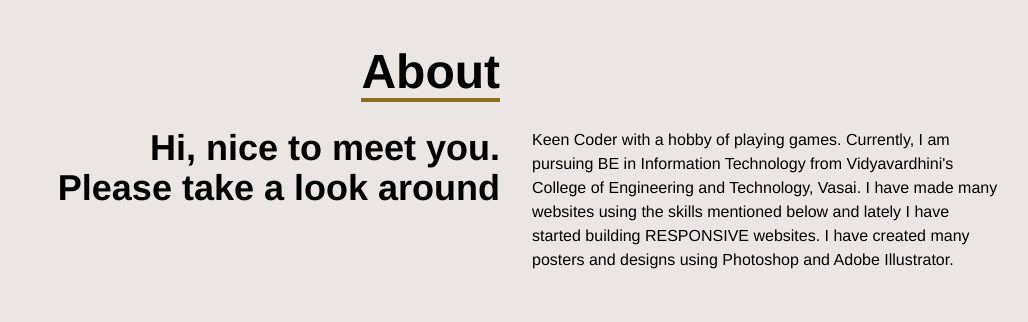
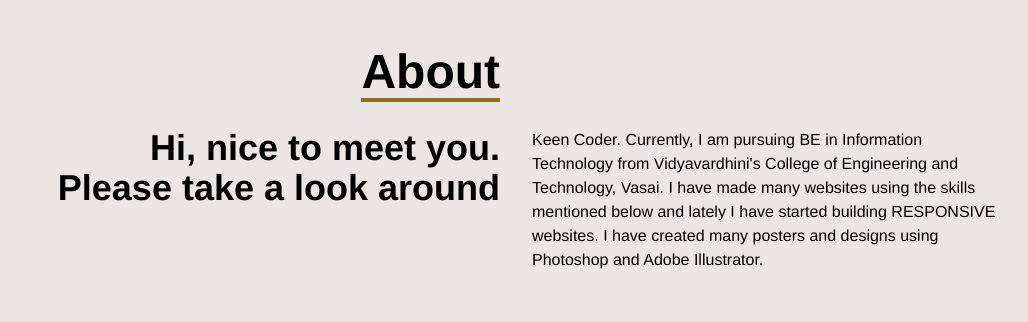
Before and after one commit to anishdalvi/portfolio-2023, a React (Vite) app: page / in a window 1280 px wide. Shown: the part 1040-1362 px from the top of the page, without its empty margins (124-1152 px from the left). Built offline with nearby package versions, Linux system fonts and the light colour scheme.

Commit message:
Skill Page Overlapping Issue Pending

```diff
--- a/src/pages/About.jsx
+++ b/src/pages/About.jsx
@@ -26,7 +26,7 @@ const About = () => {
                     </div>
                     <div className="font-medium">
                         <p>
-                        Keen Coder with a hobby of playing games. Currently, I am pursuing BE in Information Technology from Vidyavardhini's College of Engineering and Technology, Vasai. I have made many websites using the skills mentioned below and lately I have started building RESPONSIVE websites. I have created many posters and designs using Photoshop and Adobe Illustrator.
+                        Keen Coder. Currently, I am pursuing BE in Information Technology from Vidyavardhini's College of Engineering and Technology, Vasai. I have made many websites using the skills mentioned below and lately I have started building RESPONSIVE websites. I have created many posters and designs using Photoshop and Adobe Illustrator.
                         </p>
                     </div>
                 </div>
```
